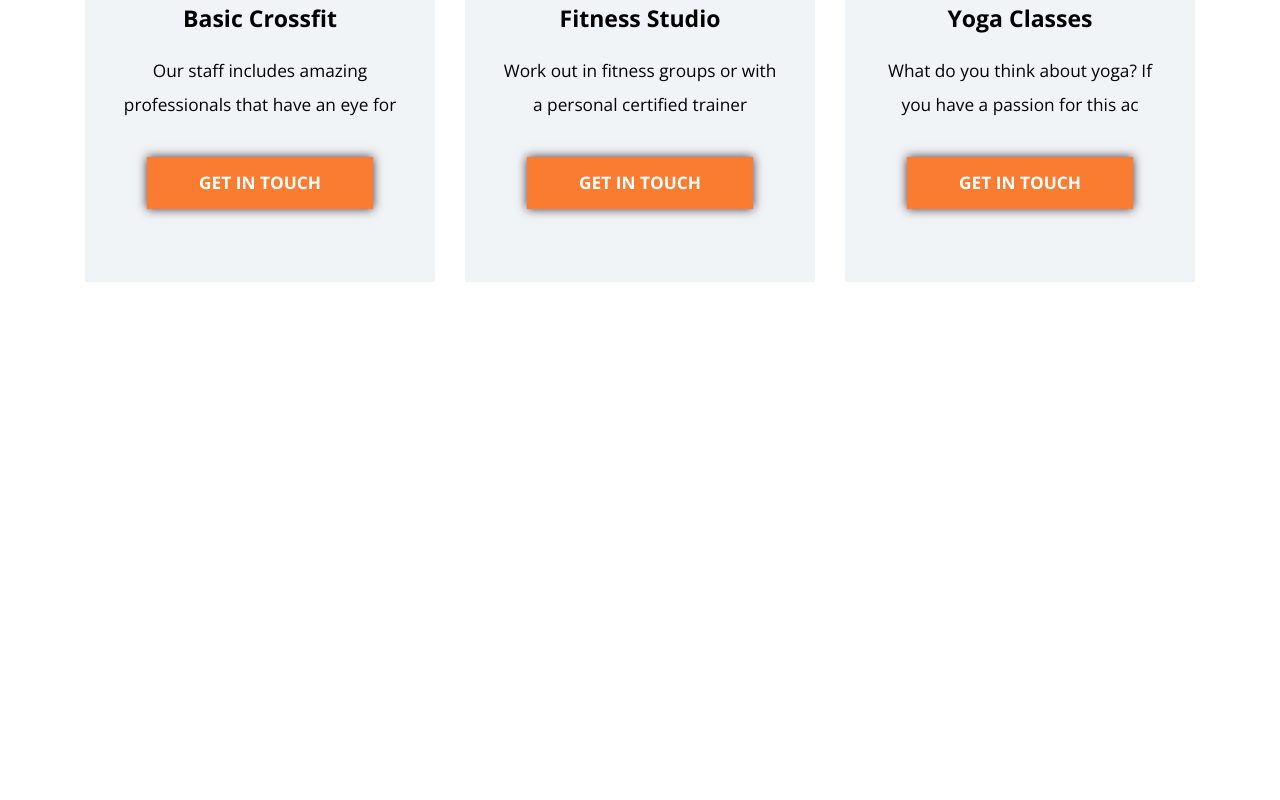
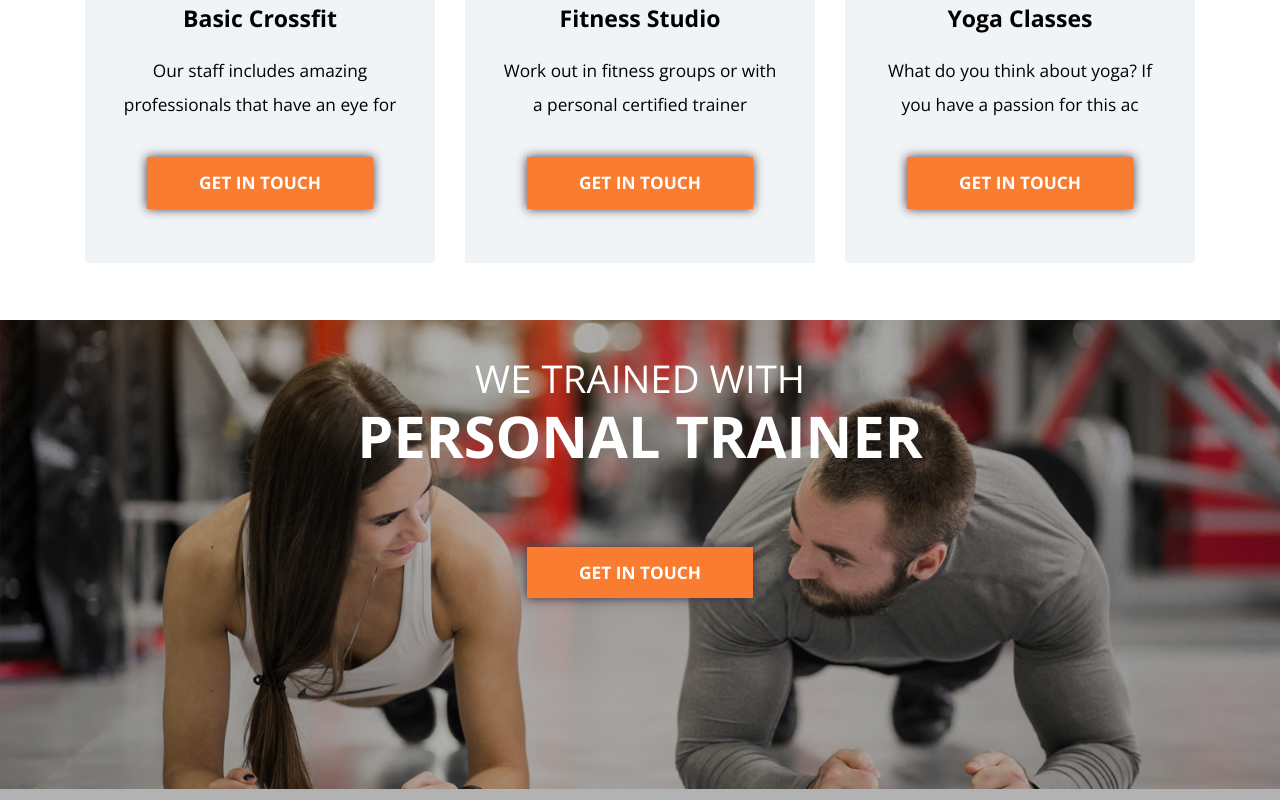
Before and after one commit to Doorpie/Practice--Fitnes, a website: page src/index.html in a window 1280 px wide. Shown: the part 2540-3340 px from the top of the page. Before the commit the page ends 2822 px from the top, so only its background shows below. Drawn offline with nearby package versions, Linux system fonts and the light colour scheme.

Commit message:
Added section trainer

```diff
--- a/src/index.html
+++ b/src/index.html
@@ -197,6 +197,23 @@
         <!-- /.row -->
     </div>
     <!-- /.container -->
+    <section class="trainer main__trainer">
+        <div class="container-fluid">
+            <div class="row">
+                <div class="col">
+                    <div class="trainer__wrap">
+                        <h3 class="trainer__subtitle">we trained with</h3>
+                        <h2 class="trainer__title">personal trainer</h2>
+                        <button class="btn trainer__btn">Get in touch</button>
+                    </div>
+                </div>
+                <!-- /.col -->
+            </div>
+            <!-- /.row -->
+        </div>
+        <!-- /.container -->
+    </section>
+    <!-- /.trainer main__trainer -->
     <!-- /.main -->
 </body>
 
--- a/src/sass/blocks/_programm.sass
+++ b/src/sass/blocks/_programm.sass
@@ -23,15 +23,13 @@
         text-align: center
 
     &__wrap-info
-        padding: .5em 2em 2em 2em
+        padding: .5em 2em 1em 2em
 
     &__title
         font: bold 1.2rem/1em 'Open Sans'
 
     &__text
         font: 400 .9rem/2em 'Open Sans'
-        // text-align: justify
-        // letter-spacing: 0.2px
 
     &__btn
         margin: 2em auto
--- /dev/null
+++ b/src/sass/blocks/_trainer.sass
@@ -0,0 +1,26 @@
+.main
+    &__trainer
+        margin-top: 3em
+        background: linear-gradient( rgba(0, 0, 0, 0.3), rgba(0, 0, 0, 0.3) ), url(../img/main_trainer/trainer-img1.jpg) no-repeat
+        background-size: 100% auto
+        min-height: 25em
+
+.trainer
+    &__wrap
+        display: flex
+        flex-flow: column nowrap
+        justify-content: center
+        align-items: center
+
+    &__title, &__subtitle
+        text-transform: uppercase
+        font: bold 3rem/1em 'Open Sans'
+        color: #fff
+
+    &__subtitle
+        font-size: 2rem
+        font-weight: 400
+        margin-bottom: -1em
+
+    &__btn
+        margin: 2em auto
--- a/src/sass/style.sass
+++ b/src/sass/style.sass
@@ -13,3 +13,5 @@
 @import 'blocks/about'
 
 @import 'blocks/programm'
+
+@import 'blocks/trainer'
```
Also changed, not shown: src/css/style.css, src/img/main_trainer/trainer-img1.jpg (added), 1 other file.
